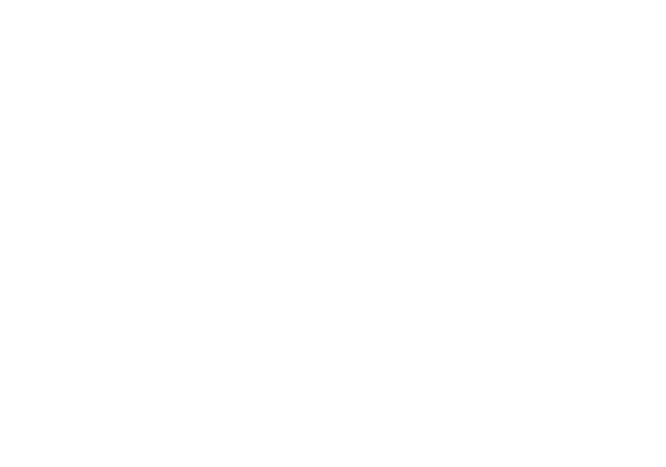
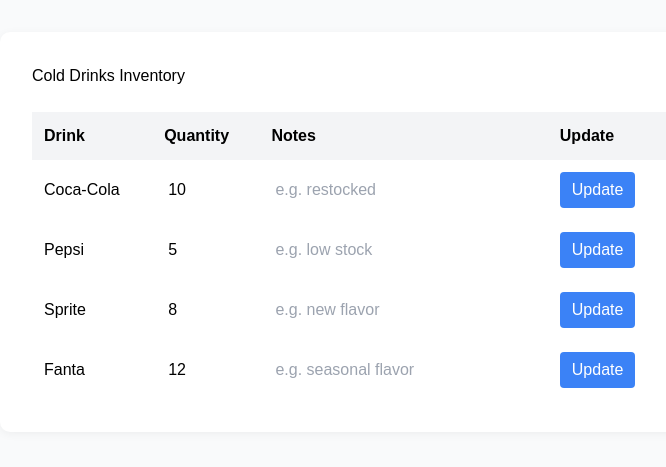
Before and after one commit to satendrag/genesys-messenger-app, a plain HTML site: page genesys-chat.html in a window 1280 px wide. Shown: the whole page, without its empty margins (290-956 px from the left). Drawn offline with nearby package versions, Linux system fonts and the light colour scheme.

Commit message:
Update genesys-chat.html

```diff
--- a/genesys-chat.html
+++ b/genesys-chat.html
@@ -9,7 +9,7 @@
     <style>
       /* Initially hide the body content */
       body {
-        display: none;
+        document.body.style.display = 'block';
       }
     </style>
     <script type="text/javascript" charset="utf-8">
```
